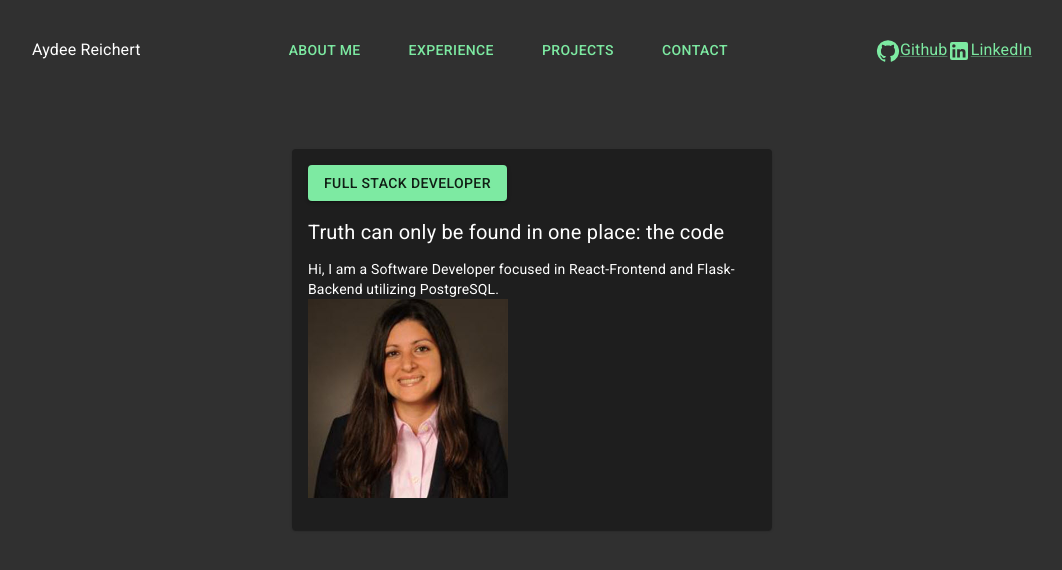
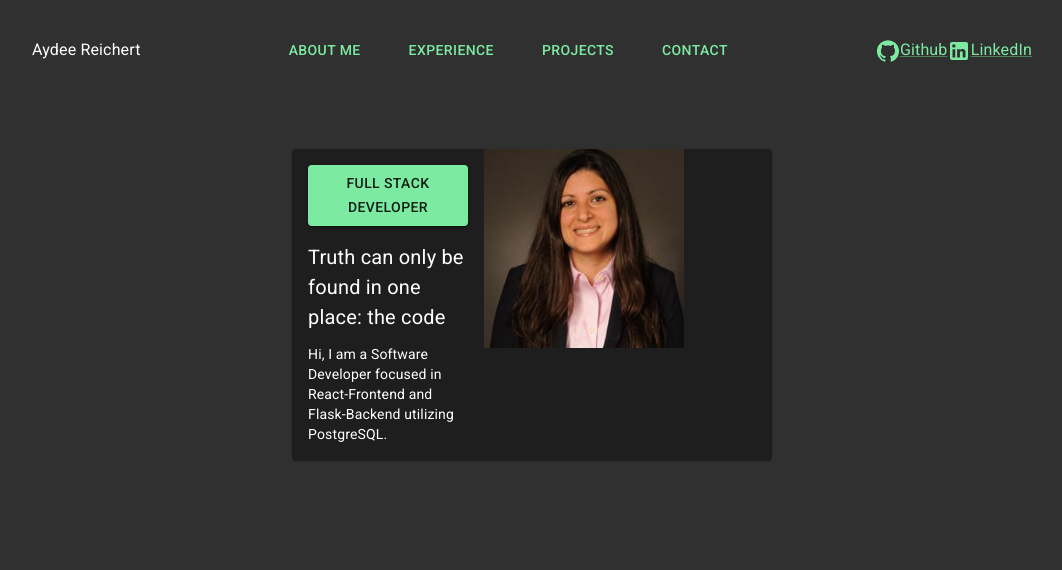
Before and after one commit to ReichertA2/Portfolio, a React (Create React App) app: page / in a window 1280 px wide. Shown: the top 570 px of the page, without its empty margins (108-1170 px from the left). Built offline with nearby package versions, Linux system fonts and the light colour scheme.

Commit message:
moved image to right of text

```diff
--- a/src/components/MainBody.js
+++ b/src/components/MainBody.js
@@ -11,9 +11,11 @@ import pic from "../pic.jpg";
 // #background: "#303030"
 export default function MainBody() {
   return (
-    <Card sx={{ mx: 50, mt: 10}}>
+    <Card
+    sx={{ mx: 50, mt: 10, display: 'flex'}}>
       {/* <CardContent sx={{textAlign: "center"}}> */}
-      <CardContent sx={{}}>
+      <CardContent sx={{ width: "40%"}}>
+        {/* <div sx={{display: "inline-block", width:"25%"}}> */}
         <Button sx={{ textAlign: "center", mb: 2 }} variant="contained">
           Full Stack Developer
         </Button>
@@ -30,23 +32,25 @@ export default function MainBody() {
           Flask-Backend utilizing PostgreSQL.
           <br />
         </Typography>
-        <div sx={{ float: "left" }}>
+        {/* </div> */}
+      </CardContent>
+      {/* <CardActions> */}
+      {/* <Button size="small">Learn More</Button> */}
+      {/* </CardActions> */}
+      <div sx={{ width: "35%"}}>
         <img
+            // sx={{ display:"inline-block"}}
           src={pic}
           alt={"profile"}
           width="200px"
-            contentAlign="center"
-            position= "absolute"
+          // contentAlign="center"
+          // position= "absolute"
           //   display="inline"
           //   textAlign="right"
 
-            float="left"
+          // float="left"
         />
       </div>
-      </CardContent>
-      <CardActions>
-        {/* <Button size="small">Learn More</Button> */}
-      </CardActions>
     </Card>
   );
 }
```
Lines whose indentation alone changed are shown as unchanged.
